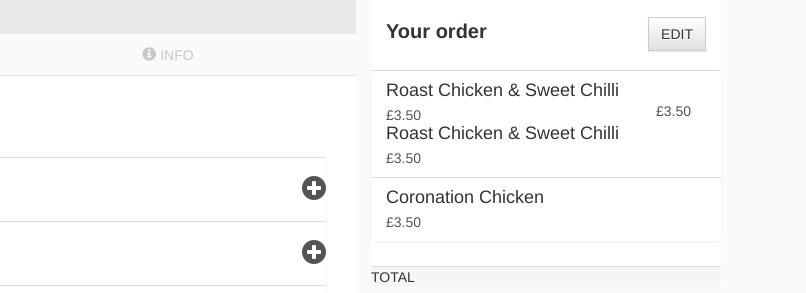
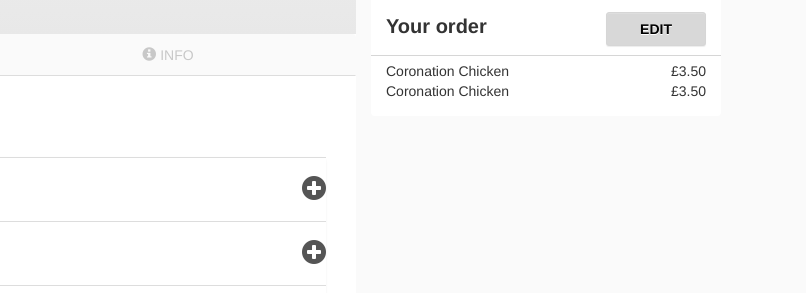
Before and after one commit to hoangthanhtu/HTML, a plain HTML site: page detailmenu.html in a window 1280 px wide. Shown: the part 382-675 px from the top of the page, 474-1280 px from the left. Drawn offline with Linux system fonts and the light colour scheme; some packages are replaced by stand-ins of ours.

Commit message:
20170222_FPT_1st

```diff
--- a/css/site.css
+++ b/css/site.css
@@ -133,20 +133,32 @@ a:hover {
 	width: 100%;
 }
 
+.btn-default.edit {
+	background-image: none !important;
+	background-color: #D8D8D8;
+	border-color: #D6D6D6;
+	font-weight: bold;
+	color: #000000;
+	width: 100px;
+	border-radius: 3px;
+}
+
 .button-edit {
 	vertical-align: middle;
-	padding-top: 20px;
+	padding-top: 15px;
 	padding-right: 15px;
-	padding-bottom: 20px;
+	padding-bottom: 15px;
 }
 
 .header-your-order {
 	font-size: 20px;
-	padding-top: 20px;
+	padding-top: 15px;
 	padding-right: 15px;
 	padding-left: 15px;
-	padding-bottom: 25px;
+	padding-bottom: 15px;
+	border-bottom: 1px solid #D6D6D6;
 }
+
 
 .btn[disabled] {
 	opacity: .55;
--- a/detailmenu.html
+++ b/detailmenu.html
@@ -227,35 +227,62 @@
 
 					<div class="panel-body nopadding-right-left">
 						<div class="pull-right button-edit">
-							<button type="button" class="btn btn-default">EDIT</button>
+							<button type="button" class="btn btn-default edit">EDIT</button>
 						</div>
 						<div class="header-your-order">
 							<strong>Your order</strong>
 						</div>
 
-							<div class="list-group order">
-								<a href="#" class="list-group-item">
-						<div class="pull-right button-edit">
-							&pound;3.50
-						</div>
+
+							<div class="row">
+									<div class="col-xs-12">
+										<div class="col-xs-9">
+											Coronation Chicken
+										</div>
+										<div class="col-xs-3 text-right">
+											&pound;3.50
+										</div>
+									</div>
+							</div>
+							<div class="row">
+									<div class="col-xs-12">
+										<div class="col-xs-9">
+											Coronation Chicken
+										</div>
+										<div class="col-xs-3 text-right">
+											&pound;3.50
+										</div>
+									</div>
+							</div>
+
+
+<!-- 									<div class="pull-right">
+										&pound;3.50
+									</div>
+									<h4 class="list-group-item-heading">Coronation Chicken</h4>
+
+									<div class="pull-right">
+										&pound;0.50
+									</div>
+									<p class="list-group-item-text">+ White Bread</p>
+
+									<div class="pull-right">
+										&pound;0.45
+									</div>
+									<p class="list-group-item-text"><i class="fa fa-plus" aria-hidden="true"></i>
+ Bague</p>
+
+								</div> -->
+
+<!-- 								<div class="list-group-item">
 									<h4 class="list-group-item-heading">Roast Chicken & Sweet Chilli</h4>
 									<p class="list-group-item-text">&pound;3.50</p>
-									<h4 class="list-group-item-heading">Roast Chicken & Sweet Chilli</h4>
-									<p class="list-group-item-text">&pound;3.50</p>
-								</a>
-
-								<a href="#" class="list-group-item">
-									<h4 class="list-group-item-heading">Coronation Chicken</h4>
-									<p class="list-group-item-text">&pound;3.50</p>
-								</a>
-
-							</div>
-					</div>
-					<div class="panel-footer">
-						TOTAL
-					</div>
+								</div> -->
 
 
+
+
+					</div>
 				</div>
 			</div>
 
```
